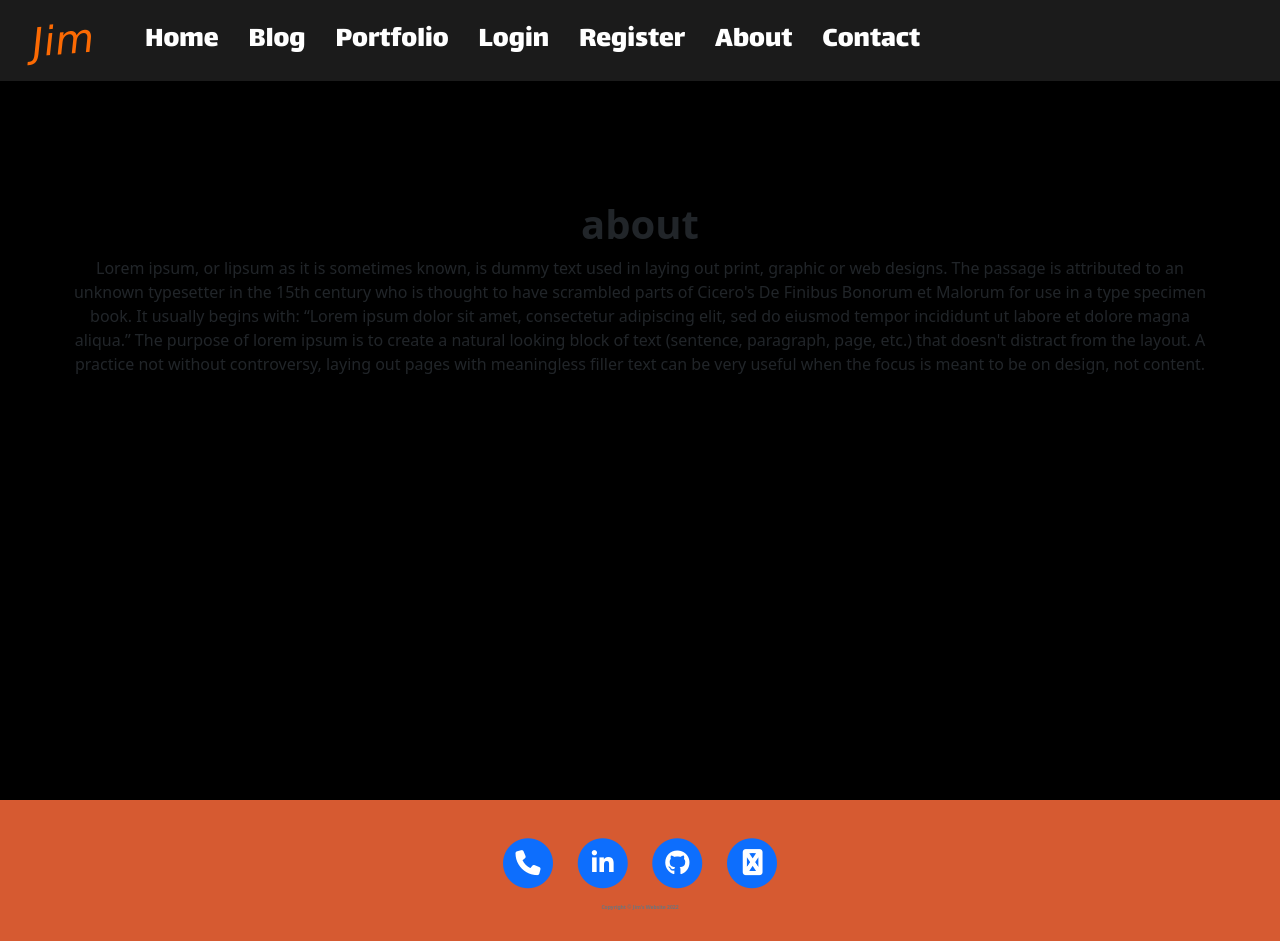
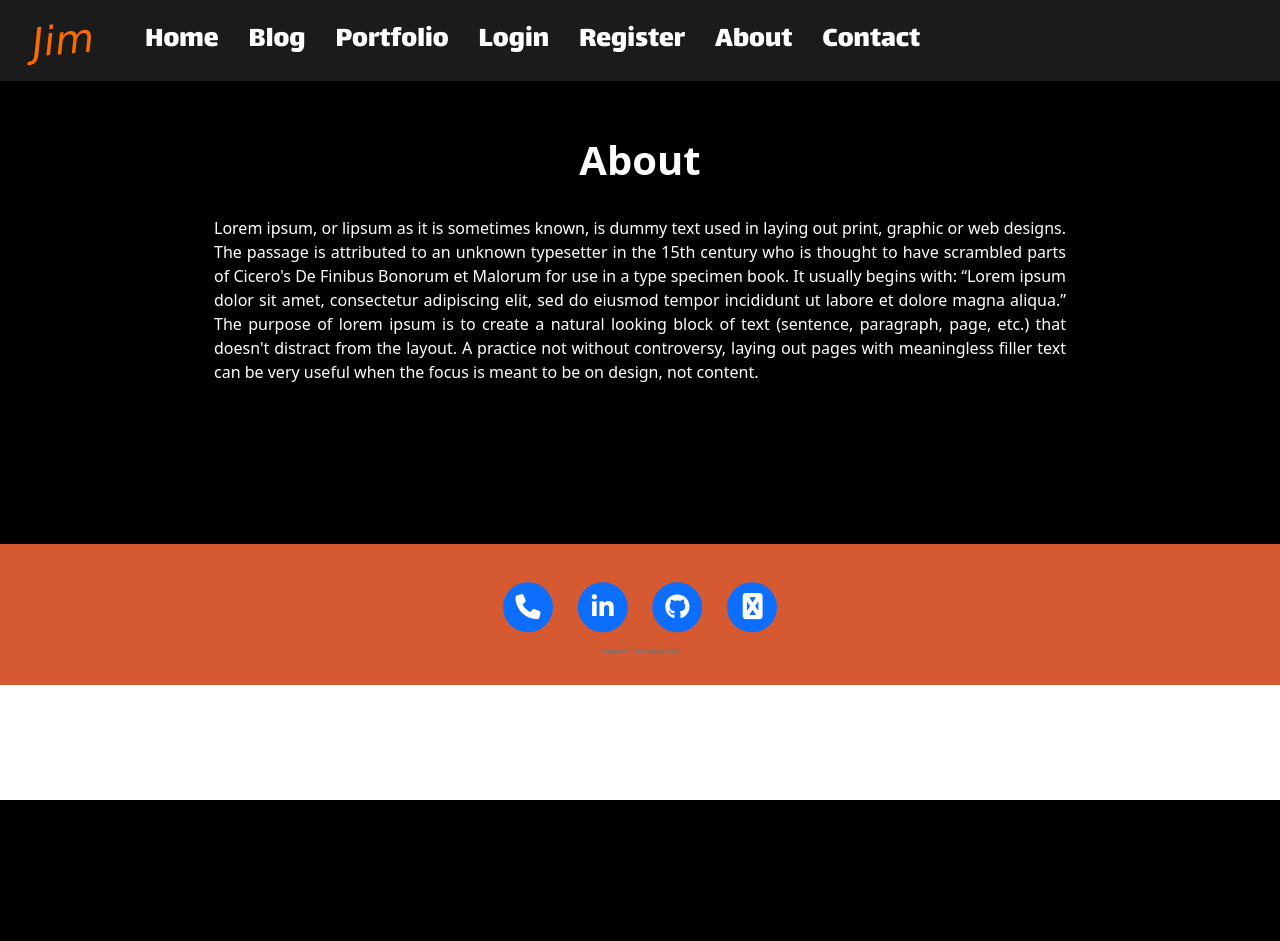
Before and after one commit to jimkk159/day-82-portfolio-website-development, a Flask app: page /about in a window 1280 px wide. After the commit the page ends 800 px from the top, so only its background shows below. Run offline with Flask 2, Linux system fonts and the light colour scheme; some libraries are stand-ins or nearby versions; some web fonts are replaced.

Commit message:
Style template

```diff
--- a/static/css/styles.css
+++ b/static/css/styles.css
@@ -113,7 +113,8 @@ h1, h2, h3, h4, h5, h6 {
 }
 
 .black-section{
-    background-color: black
+    background-color: black;
+    color: #FFF;
 }
 
 .white-section{
@@ -361,3 +362,71 @@ font-style: italic;
 font-size: 40px;
 font-family: 'Explora', cursive;
 }
+
+/* About Section */
+.about-section{
+text-align: center;
+}
+.about-section .container{
+    padding: 10% 10%;
+}
+.about-section p{
+text-align: justify;
+}
+
+/* Contact Section */
+.contact-section{
+text-align: center;
+}
+.contact-section .container{
+    padding: 10% 10%;
+}
+.contact-section .form-group{
+text-align: left;
+}
+
+/* Register Section */
+.register-section{
+text-align: center;
+}
+.register-section .container{
+    padding: 10% 10%;
+}
+.register-section .form-group{
+text-align: left;
+}
+
+/* Login Section */
+.login-section{
+text-align: center;
+}
+.login-section .container{
+    padding: 10% 10%;
+}
+.login-section .form-group{
+text-align: left;
+}
+
+/* Portfolio Section */
+.portfolio-index-section{
+text-align: center;
+}
+.portfolio-index-section .container{
+    padding: 10% 10%;
+}
+
+/* Blog Index Section */
+.blog-index-section{
+text-align: center;
+}
+.blog-index-section .container{
+    padding: 10% 10%;
+}
+
+/* Blog Post Section */
+.blog-post-section{
+text-align: center;
+}
+.blog-post-section .container{
+    padding: 10% 10%;
+}
--- a/templates/about.html
+++ b/templates/about.html
@@ -1,9 +1,9 @@
 {% include "header.html" %}
-<header class="master-head">
-    <section class="black-section">
+
+<section class="black-section about-section">
     <div class="container">
-            <h1>about</h1>
-            <p>Lorem ipsum, or lipsum as it is sometimes known, is dummy text used in laying out print, graphic or web
+        <h1 class="p-2">About</h1>
+        <p class="p-3">Lorem ipsum, or lipsum as it is sometimes known, is dummy text used in laying out print, graphic or web
             designs. The passage is attributed to an unknown typesetter in the 15th century who is thought to have
             scrambled parts of Cicero's De Finibus Bonorum et Malorum for use in a type specimen book. It usually
             begins
@@ -17,5 +17,5 @@
             content.</p>
     </div>
 </section>
-</header>
+
 {% include "footer.html" %}
--- a/templates/blog-index.html
+++ b/templates/blog-index.html
@@ -1,9 +1,8 @@
 {% include "header.html" %}
-<header class="master-head">
+<section class="black-section blog-index-section">
     <div class="container">
         <h1>blog index</h1>
     </div>
-</header>
 <div class="container">
     <div class="row">
         <div class="col-lg-8 col-md-10 mx-auto">
@@ -29,6 +28,7 @@
         </div>
     </div>
 </div>
+</section>
 {% if current_user.is_authenticated %}
 <a class="btn btn-primary float-right" href="{{ url_for('blog.new_blog_post') }}">Create</a>
 {% endif %}
--- a/templates/contact.html
+++ b/templates/contact.html
@@ -2,13 +2,13 @@
 
 {% block content %}
 {% include "header.html" %}
-<header class="master-head">
+<section class="black-section contact-section">
     <div class="container">
-        <h1>contact</h1>
+        <h1>Contact</h1>
         {{ ckeditor.load() }}
         {{ ckeditor.config(name='message') }}
         {{ wtf.quick_form(contact_form, novalidate=True, button_map={"submit": "primary"}) }}
     </div>
-</header>
+</section>
 {% include "footer.html" %}
 {% endblock %}
--- a/templates/login.html
+++ b/templates/login.html
@@ -2,9 +2,9 @@
 
 {% block content %}
 {% include "header.html" %}
-<header class="master-head">
+<section class="black-section login-section">
     <div class="container">
-        <h1>login</h1>
+        <h1>Login</h1>
         {% with messages = get_flashed_messages() %}
             {% if messages %}
                 {% for message in messages %}
@@ -14,6 +14,6 @@
         {% endwith %}
         {{ wtf.quick_form(login_form, novalidate=True, button_map={"submit": "primary"}) }}
     </div>
-</header>
+</section>
 {% include "footer.html" %}
 {% endblock %}
--- a/templates/register.html
+++ b/templates/register.html
@@ -3,9 +3,9 @@
 {% block content %}
 
 {% include "header.html" %}
-<header class="master-head">
+<section class="black-section register-section">
     <div class="container">
-        <h1>register</h1>
+        <h1>Register</h1>
         {% with messages = get_flashed_messages() %}
             {% if messages %}
                 {% for message in messages %}
@@ -15,7 +15,7 @@
         {% endwith %}
         {{ wtf.quick_form(register_form, novalidate=True, button_map={"submit": "primary"}) }}
     </div>
-</header>
+</section>
 
 {% include "footer.html" %}
 {% endblock %}
```
Also changed, not shown: templates/blog-post.html (+8 -5 lines), templates/portfolio-index.html (+6 -4 lines). Lines whose indentation alone changed are shown as unchanged.
